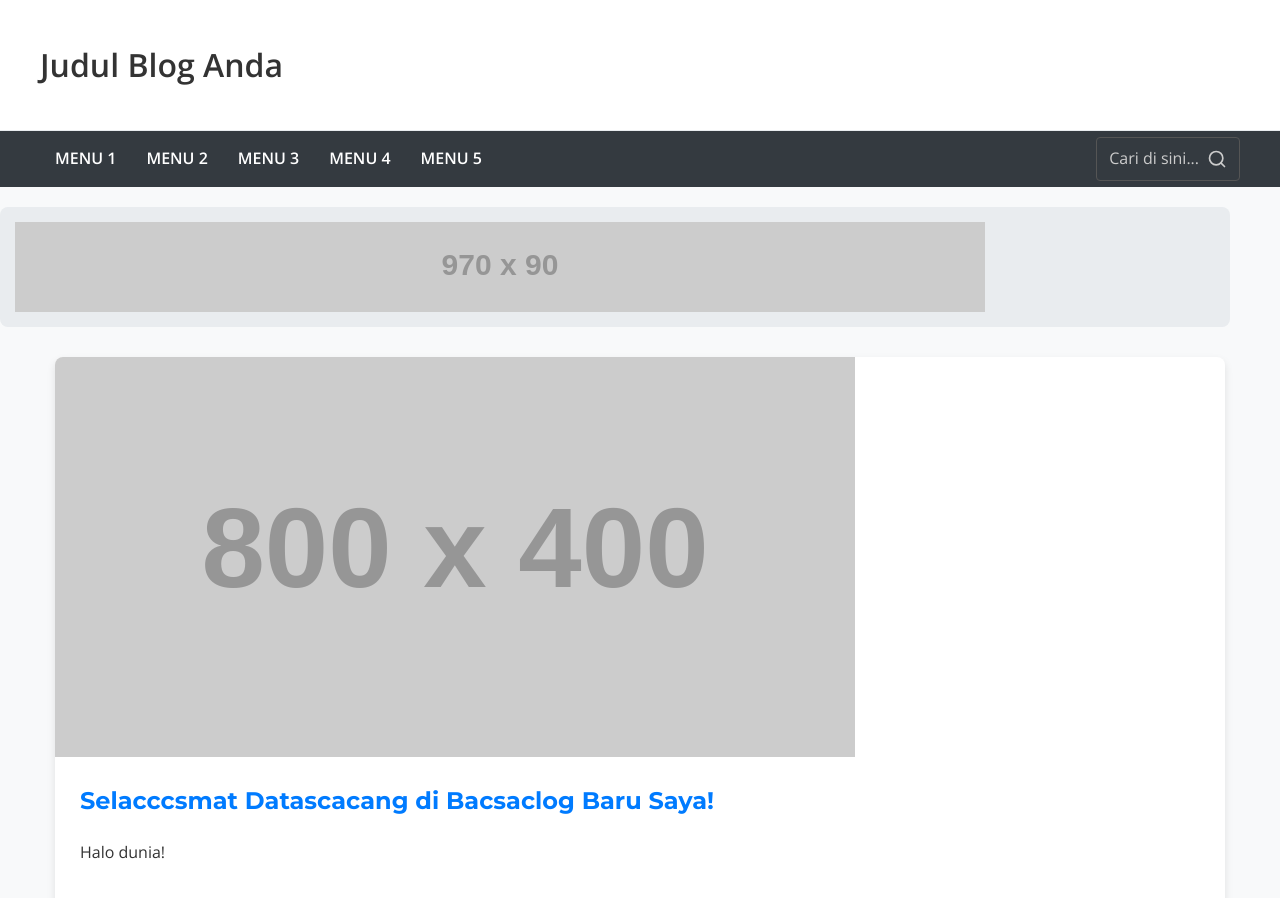
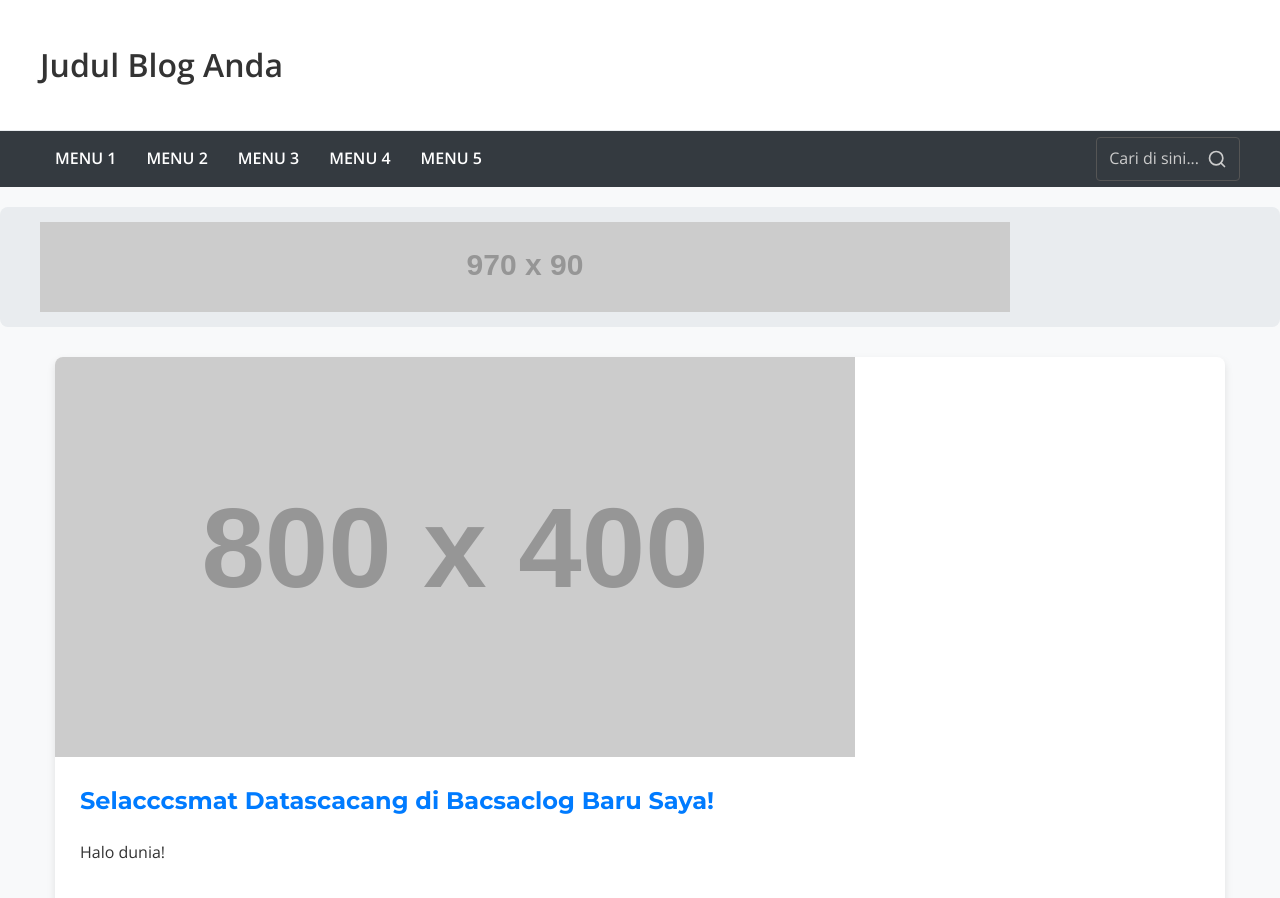
Before and after one commit to finclique/finclique.github.io, a Jekyll site: the page built from index.html, in a window 1280 px wide and 900 px high. Built offline with Jekyll 4.4.1, drawn with Linux system fonts in a browser that asks for light colours; the list of posts is cut into pages by our own code; comment, search, counter and statistics services are not loaded.

Commit message:
Update default.html

```diff
--- a/_layouts/default.html
+++ b/_layouts/default.html
@@ -14,18 +14,26 @@
     {% include header.html %}
     {% include navigation.html %}
 
-    <!-- PERBAIKAN 1: Menambahkan Iklan Header di sini -->
-    <section class="ad-section-responsive container">
-        <img src="https://via.placeholder.com/970x90.png?text=Iklan+Header+Responsif" alt="Iklan Header">
+    <!-- ==========================================================================
+         PERBAIKAN STRUKTUR IKLAN HEADER
+         ========================================================================== -->
+    <section class="ad-section-responsive">
+        <div class="container">
+            <img src="https://via.placeholder.com/970x90.png?text=Iklan+Header+Responsif" alt="Iklan Header">
+        </div>
     </section>
 
     <main class="container">
         {{ content }}
     </main>
 
-    <!-- PERBAIKAN 2: Menambahkan Iklan Bawah di sini -->
-    <section class="ad-section-responsive container">
-        <img src="https://via.placeholder.com/970x90.png?text=Iklan+Bawah+Responsif" alt="Iklan Bawah">
+    <!-- ==========================================================================
+         PERBAIKAN STRUKTUR IKLAN BAWAH
+         ========================================================================== -->
+    <section class="ad-section-responsive">
+        <div class="container">
+            <img src="https://via.placeholder.com/970x90.png?text=Iklan+Bawah+Responsif" alt="Iklan Bawah">
+        </div>
     </section>
 
     {% include footer.html %}
```
